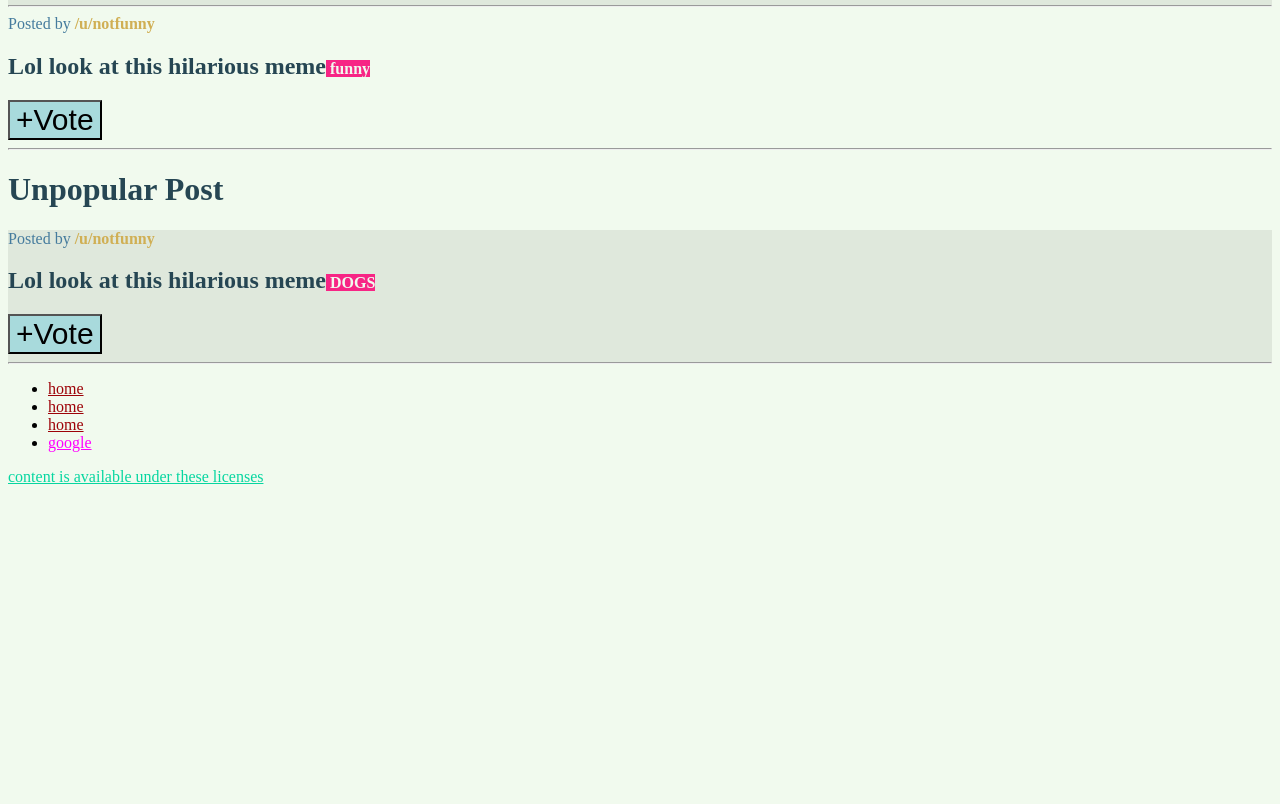
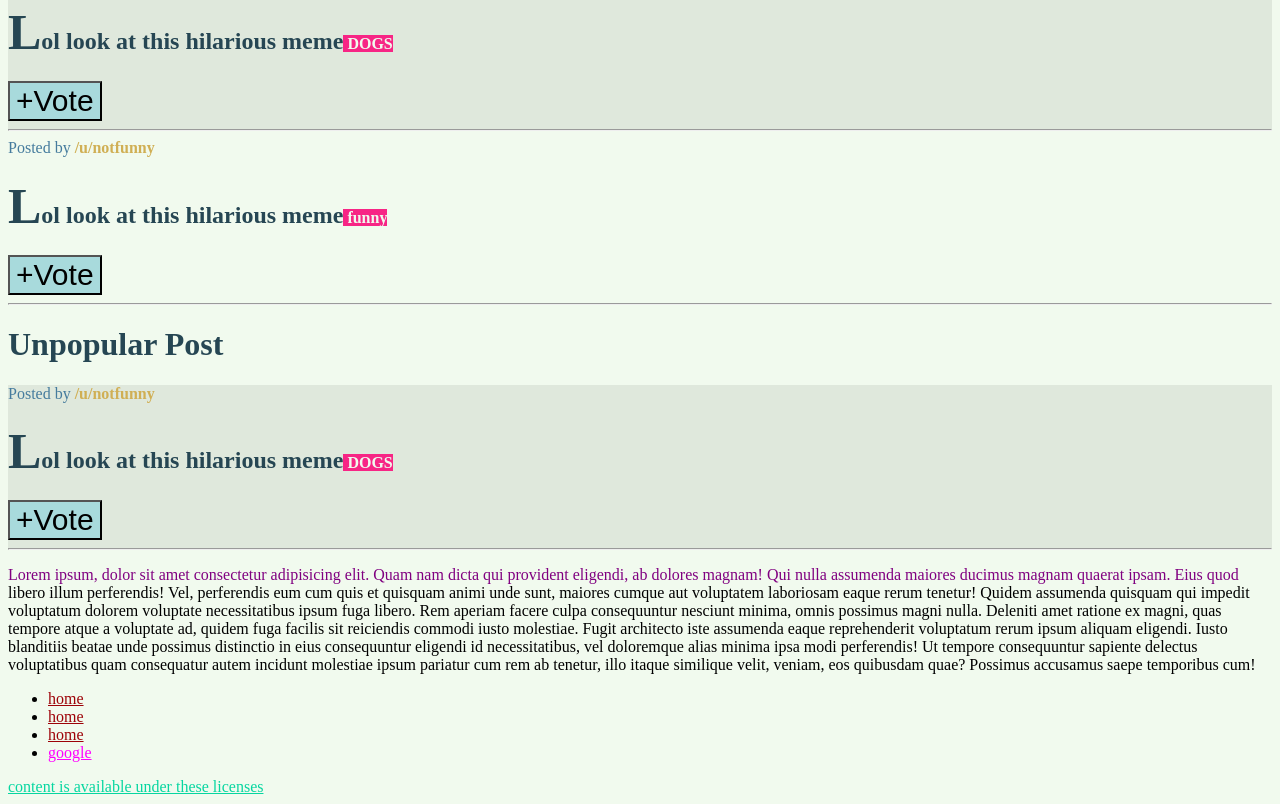
Before and after one commit to jmeegan2/WEB-DEV-COURSE-2021, a plain HTML site: page CSS SECTION/start.html in a window 1280 px wide. Shown: the part 828-1632 px from the top of the page. Before the commit the page ends 1322 px from the top, so only its background shows below. Drawn offline with Linux system fonts and the light colour scheme.

Commit message:
psuedo elements

```diff
--- a/CSS SECTION/app.css
+++ b/CSS SECTION/app.css
@@ -83,3 +83,15 @@ a[href*="google"]{
 .post:nth-of-type(2n) {
     background-color: #dfe8dc;
 }
+
+h2::first-letter {
+    font-size: 50px;
+}
+
+p::first-line {
+    color:purple;
+}
+
+p::selection{
+    background-color: #e9c46a;
+}
--- a/CSS SECTION/start.html
+++ b/CSS SECTION/start.html
@@ -58,7 +58,11 @@
             <button id="vote">+Vote</button>
             <hr>
         </section>
-
+        <p>Lorem ipsum, dolor sit amet consectetur adipisicing elit. Quam nam dicta qui provident eligendi, ab dolores magnam! Qui nulla assumenda maiores ducimus magnam quaerat ipsam. Eius quod libero illum perferendis!
+        Vel, perferendis eum cum quis et quisquam animi unde sunt, maiores cumque aut voluptatem laboriosam eaque rerum tenetur! Quidem assumenda quisquam qui impedit voluptatum dolorem voluptate necessitatibus ipsum fuga libero.
+        Rem aperiam facere culpa consequuntur nesciunt minima, omnis possimus magni nulla. Deleniti amet ratione ex magni, quas tempore atque a voluptate ad, quidem fuga facilis sit reiciendis commodi iusto molestiae.
+        Fugit architecto iste assumenda eaque reprehenderit voluptatum rerum ipsum aliquam eligendi. Iusto blanditiis beatae unde possimus distinctio in eius consequuntur eligendi id necessitatibus, vel doloremque alias minima ipsa modi perferendis!
+        Ut tempore consequuntur sapiente delectus voluptatibus quam consequatur autem incidunt molestiae ipsum pariatur cum rem ab tenetur, illo itaque similique velit, veniam, eos quibusdam quae? Possimus accusamus saepe temporibus cum!</p>
     </main>
 
     <footer>
```
